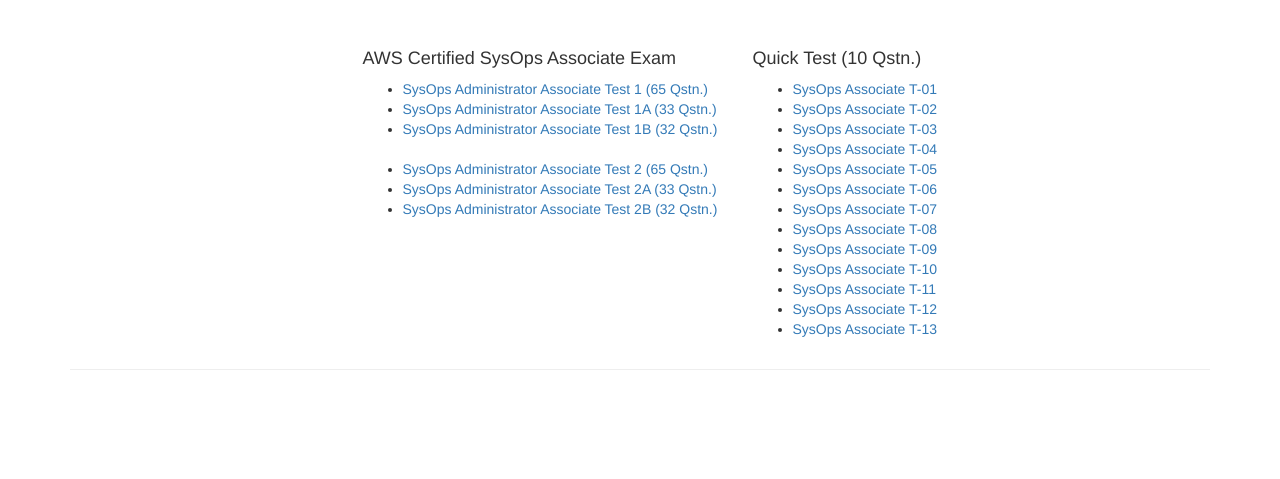
After one commit to itims/kblatest, a PHP site: page /aws_sysops_exam.php in a window 1280 px wide. The commit adds this page. Shown: the part 321-800 px from the top of the page. Run offline with PHP 8.4, Linux system fonts and the light colour scheme.

Commit message:
AWS Exam update1
AWS Exam update1

```diff
--- /dev/null
+++ b/aws_sysops_exam.php
@@ -0,0 +1,99 @@
+<!DOCTYPE html>
+<html>
+<head>
+    <meta charset="utf-8" />
+    <meta name="viewport" content="width=device-width, initial-scale=1.0" />
+    <title>AWS Exam</title>
+    <link rel="stylesheet" href="bootstrap337/css/bootstrap.min.css" />
+<meta name="x-stylesheet-fallback-test" content="" class="sr-only" />
+<script>!function(a,b,c,d){var e,f=document,g=f.getElementsByTagName("SCRIPT"),h=g[g.length-1].previousElementSibling,i=f.defaultView&&f.defaultView.getComputedStyle?f.defaultView.getComputedStyle(h):h.currentStyle;if(i&&i[a]!==b)for(e=0;e<c.length;e++)f.write('<link href="'+c[e]+'" '+d+"/>")}("position","absolute",["\/lib\/bootstrap\/dist\/css\/bootstrap.min.css"], "rel=\u0022stylesheet\u0022 ");</script>
+</head>
+
+<body>
+
+     <nav class="navbar navbar-inverse navbar-fixed-top">
+        <div class="container">
+            <div class="navbar-header">
+                <button type="button" class="navbar-toggle" data-toggle="collapse" data-target=".navbar-collapse">
+                    <span class="sr-only">Toggle navigation</span>
+                    <span class="icon-bar"></span>
+                    <span class="icon-bar"></span>
+                    <span class="icon-bar"></span>
+                </button>
+                <a class="navbar-brand">SysOps Administrator Associate Exam </a>
+            </div>
+            <div class="navbar-collapse collapse">
+                <ul class="nav navbar-nav">
+                    <li><a href=""></a></li>
+		      <li><a href="login.php">Home</a></li>
+		      <li><a href=""></a></li>
+                    <li><a href=""></a></li>
+                </ul>
+            </div>
+        </div>
+    </nav>
+
+    <div class="container body-content">
+	<div id="myCarousel" class="carousel slide" data-ride="carousel" data-interval="6000">
+    		<ol class="carousel-indicators">
+        		<li data-target="#myCarousel" data-slide-to="0" class="active"></li>
+        		<li data-target="#myCarousel" data-slide-to="1"></li>
+        		<li data-target="#myCarousel" data-slide-to="2"></li>
+        		<li data-target="#myCarousel" data-slide-to="3"></li>
+    		</ol>
+
+    <div class="carousel-inner" role="listbox">
+        <div class="item active">
+            <img src="/images/banner1.svg" alt="ASP.NET" class="img-responsive" />
+
+        </div>
+    </div>
+</div>
+
+<br>
+<br>
+<br>
+
+<div class="row">
+    <div class="col-md-3">
+    </div>
+
+<div class="col-md-4">
+		<h4>AWS Certified SysOps Associate Exam</h4>
+        <ul>
+            <li><a href="AWS_SysOps_Exams/AWSSysOpsTest1/index.php">SysOps Administrator Associate Test 1 (65 Qstn.)</a></li>
+			<li><a href="AWS_SysOps_Exams/AWSSysOpsTest1A/index.php">SysOps Administrator Associate Test 1A (33 Qstn.)</a></li>
+			<li><a href="AWS_SysOps_Exams/AWSSysOpsTest1B/index.php">SysOps Administrator Associate Test 1B (32 Qstn.)</a></li>
+			<br>
+            <li><a href="AWS_SysOps_Exams/AWSSysOpsTest2/index.php">SysOps Administrator Associate Test 2 (65 Qstn.)</a></li>
+			<li><a href="AWS_SysOps_Exams/AWSSysOpsTest2A/index.php">SysOps Administrator Associate Test 2A (33 Qstn.)</a></li>
+			<li><a href="AWS_SysOps_Exams/AWSSysOpsTest2B/index.php">SysOps Administrator Associate Test 2B (32 Qstn.)</a></li>
+        </ul>
+</div>
+
+<div class="col-md-4">
+		<h4>Quick Test (10 Qstn.)</h4>
+        <ul>
+            <li><a href="AWS_SysOps_Exams/AWSSysOpsAssociate_T-01/index.php">SysOps Associate T-01</a></li>
+			<li><a href="AWS_SysOps_Exams/AWSSysOpsAssociate_T-02/index.php">SysOps Associate T-02</a></li>
+			<li><a href="AWS_SysOps_Exams/AWSSysOpsAssociate_T-03/index.php">SysOps Associate T-03</a></li>
+            <li><a href="AWS_SysOps_Exams/AWSSysOpsAssociate_T-04/index.php">SysOps Associate T-04</a></li>
+			<li><a href="AWS_SysOps_Exams/AWSSysOpsAssociate_T-05/index.php">SysOps Associate T-05</a></li>
+			<li><a href="AWS_SysOps_Exams/AWSSysOpsAssociate_T-06/index.php">SysOps Associate T-06</a></li>
+            <li><a href="AWS_SysOps_Exams/AWSSysOpsAssociate_T-07/index.php">SysOps Associate T-07</a></li>
+			<li><a href="AWS_SysOps_Exams/AWSSysOpsAssociate_T-08/index.php">SysOps Associate T-08</a></li>
+			<li><a href="AWS_SysOps_Exams/AWSSysOpsAssociate_T-09/index.php">SysOps Associate T-09</a></li>
+            <li><a href="AWS_SysOps_Exams/AWSSysOpsAssociate_T-10/index.php">SysOps Associate T-10</a></li>
+			<li><a href="AWS_SysOps_Exams/AWSSysOpsAssociate_T-11/index.php">SysOps Associate T-11</a></li>
+			<li><a href="AWS_SysOps_Exams/AWSSysOpsAssociate_T-12/index.php">SysOps Associate T-12</a></li>
+			<li><a href="AWS_SysOps_Exams/AWSSysOpsAssociate_T-13/index.php">SysOps Associate T-13</a></li>
+        </ul>
+</div>
+
+</div>
+
+        <hr />
+
+    </div>
+</body>
+</html>
--- a/login.php
+++ b/login.php
@@ -44,6 +44,7 @@
 <br>
 <br>
 <br>
+<a href="aws_sysops_exam.php">SysOps Administrator Associate Exam</a>
 <br>
 <br>
 <br>
```
